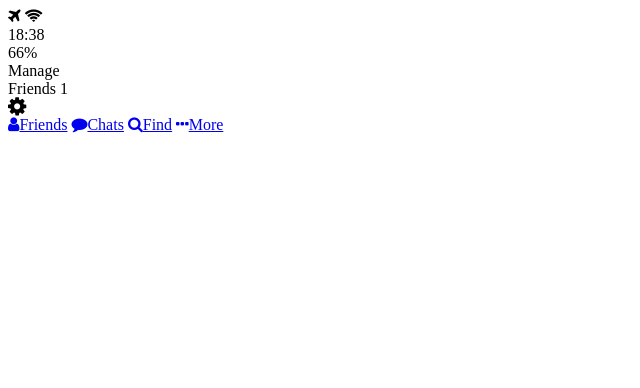
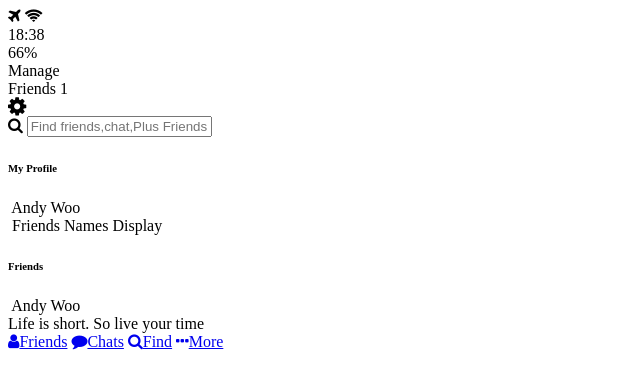
Before and after one commit to wjh1001/yuzafitness_html, a plain HTML site: page index.html in a window 1280 px wide. Shown: the whole page, without its empty margins (0-640 px from the left). Drawn offline with Linux system fonts and the light colour scheme.

Commit message:
#1-6: index.html-baseFrame of sections and profile

```diff
--- a/index.html
+++ b/index.html
@@ -38,6 +38,45 @@
         </div>
     </div>
 </header>
+<main class="friends">
+    <div class="serach-bar">
+        <i class="fa fa-search"></i>
+        <input type="text" placeholder="Find friends,chat,Plus Friends">
+    </div>
+    <section class="friends__section">
+        <header class="friends__section-header">
+            <h6 class="friends__section-title">My Profile</h6>
+        </header>
+        <div class="friends__section-rows">
+            <div class="friends__section-row">
+                <img src="" alt="">
+                <span class="friends__section-name">Andy Woo</span>
+            </div>
+            <div class="friends__section-row">
+                    <img src="" alt="">
+                    <span class="friends__section-name">Friends Names Display</span>
+                </div>
+
+        </div>
+    </section>
+    <section class="friends__section">
+        <header class="friends__section-header">
+            <h6>Friends</h6>
+        </header>
+        <div class="friends__section-rows">
+                <div class="friends__section-row">
+                    <div class="friends__section-column">
+                            <img src="" alt="">
+                            <span class="friends__section-name">Andy Woo</span>
+                    </div>
+                    <span class="friends__section-tagline">
+                        Life is short. So live your time
+                    </span>
+
+                </div>
+    </section>
+
+</main>
 <nav class="tab-bar">
     <a href="index.html" class="tab-bar__tab tab-bar__tab--selected">
         <i class="fa fa-user"></i><span class="tab-bar__title">Friends</span></a>
```
